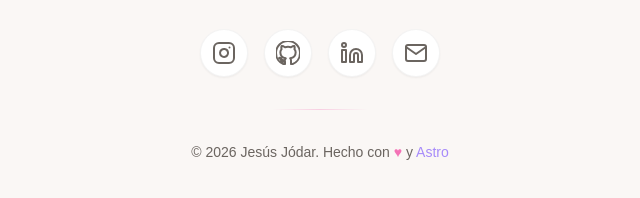
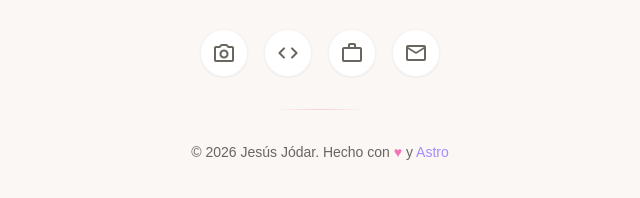
Before and after one commit to Jopii/jopii.github.io, an Astro site: page / in a window 1280 px wide. Shown: the part 5128-5326 px from the top of the page, 320-960 px from the left. Built offline with nearby package versions, Linux system fonts and the light colour scheme; Astro itself is replaced by a stand-in of ours; a web font is replaced by a local one.

Commit message:
🎨 Actualizar iconos del footer a Material Symbols Rounded

```diff
--- a/src/components/Footer.astro
+++ b/src/components/Footer.astro
@@ -1,5 +1,5 @@
 ---
-// Footer.astro - Pie de página con tema soft/cute y links sociales
+// Footer.astro - Pie de página con tema soft/cute y Material Icons
 interface Props {
   class?: string;
 }
@@ -12,35 +12,22 @@ const socialLinks = [
   {
     name: "Instagram",
     href: "https://www.instagram.com/jesujopi",
-    icon: `<svg xmlns="http://www.w3.org/2000/svg" width="24" height="24" viewBox="0 0 24 24" fill="none" stroke="currentColor" stroke-width="2" stroke-linecap="round" stroke-linejoin="round">
-      <rect x="2" y="2" width="20" height="20" rx="5" ry="5"></rect>
-      <path d="M16 11.37A4 4 0 1 1 12.63 8 4 4 0 0 1 16 11.37z"></path>
-      <line x1="17.5" y1="6.5" x2="17.51" y2="6.5"></line>
-    </svg>`
+    icon: "photo_camera"
   },
   {
     name: "GitHub",
     href: "https://github.com/jopii",
-    icon: `<svg xmlns="http://www.w3.org/2000/svg" width="24" height="24" viewBox="0 0 24 24" fill="none" stroke="currentColor" stroke-width="2" stroke-linecap="round" stroke-linejoin="round">
-      <path d="M12 0c-6.626 0-12 5.373-12 12 0 5.302 3.438 9.8 8.207 11.387.599.111.793-.261.793-.577v-2.234c-3.338.726-4.033-1.416-4.033-1.416-.546-1.387-1.333-1.756-1.333-1.756-1.089-.745.083-.729.083-.729 1.205.084 1.839 1.237 1.839 1.237 1.07 1.834 2.807 1.304 3.492.997.107-.775.418-1.305.762-1.604-2.665-.305-5.467-1.334-5.467-5.931 0-1.311.469-2.381 1.236-3.221-.124-.303-.535-1.524.117-3.176 0 0 1.008-.322 3.301 1.23.957-.266 1.983-.399 3.003-.404 1.02.005 2.047.138 3.006.404 2.291-1.552 3.297-1.23 3.297-1.23.653 1.653.242 2.874.118 3.176.77.84 1.235 1.911 1.235 3.221 0 4.609-2.807 5.624-5.479 5.921.43.372.823 1.102.823 2.222v3.293c0 .319.192.694.801.576 4.765-1.589 8.199-6.086 8.199-11.386 0-6.627-5.373-12-12-12z"/>
-    </svg>`
+    icon: "code"
   },
   {
     name: "LinkedIn",
     href: "https://linkedin.com/in/jesus-jodar",
-    icon: `<svg xmlns="http://www.w3.org/2000/svg" width="24" height="24" viewBox="0 0 24 24" fill="none" stroke="currentColor" stroke-width="2" stroke-linecap="round" stroke-linejoin="round">
-      <path d="M16 8a6 6 0 0 1 6 6v7h-4v-7a2 2 0 0 0-2-2 2 2 0 0 0-2 2v7h-4v-7a6 6 0 0 1 6-6z"></path>
-      <rect x="2" y="9" width="4" height="12"></rect>
-      <circle cx="4" cy="4" r="2"></circle>
-    </svg>`
+    icon: "work"
   },
   {
     name: "Email",
     href: "mailto:contact@jesusjodar.es",
-    icon: `<svg xmlns="http://www.w3.org/2000/svg" width="24" height="24" viewBox="0 0 24 24" fill="none" stroke="currentColor" stroke-width="2" stroke-linecap="round" stroke-linejoin="round">
-      <path d="M4 4h16c1.1 0 2 .9 2 2v12c0 1.1-.9 2-2 2H4c-1.1 0-2-.9-2-2V6c0-1.1.9-2 2-2z"></path>
-      <polyline points="22,6 12,13 2,6"></polyline>
-    </svg>`
+    icon: "mail"
   }
 ];
 ---
@@ -64,7 +51,7 @@ const socialLinks = [
             class="w-12 h-12 flex items-center justify-center rounded-full bg-white text-[#6b6560] hover:text-[#f472b6] hover:bg-[#f472b6]/10 transition-all duration-200 shadow-sm hover:shadow-md border border-[#2d2a26]/5"
             aria-label={link.name}
           >
-            <Fragment set:html={link.icon} />
+            <span class="material-symbols-rounded text-2xl">{link.icon}</span>
           </a>
         ))}
       </div>
--- a/src/layouts/Layout.astro
+++ b/src/layouts/Layout.astro
@@ -27,10 +27,11 @@ const {
     <!-- Favicon -->
     <link rel="icon" type="image/svg+xml" href="/favicon.svg" />
 
-    <!-- Fonts - Google Sans Flex -->
+    <!-- Fonts - Google Sans Flex + Material Symbols -->
     <link rel="preconnect" href="https://fonts.googleapis.com">
     <link rel="preconnect" href="https://fonts.gstatic.com" crossorigin>
     <link href="https://fonts.googleapis.com/css2?family=Google+Sans+Flex:opsz,wght@6..144,100..1000&display=swap" rel="stylesheet">
+    <link href="https://fonts.googleapis.com/css2?family=Material+Symbols+Rounded:opsz,wght,FILL,GRAD@24,400,0,0&icon_names=mail,photo_camera,code,work" rel="stylesheet" />
 
     <title>Jesus Jodar | Visual Artist & AI Enthusiast</title>
 
@@ -62,6 +63,28 @@ const {
         line-height: 1.2;
       }
 
+      /* Material Symbols Rounded */
+      .material-symbols-rounded {
+        font-family: 'Material Symbols Rounded';
+        font-weight: normal;
+        font-style: normal;
+        font-size: 24px;
+        line-height: 1;
+        letter-spacing: normal;
+        text-transform: none;
+        display: inline-block;
+        white-space: nowrap;
+        word-wrap: normal;
+        direction: ltr;
+        -webkit-font-feature-settings: 'liga';
+        -webkit-font-smoothing: antialiased;
+        font-variation-settings:
+          'FILL' 0,
+          'wght' 400,
+          'GRAD' 0,
+          'opsz' 24;
+      }
+
       /* Selection color */
       ::selection {
         background-color: var(--accent);
```
